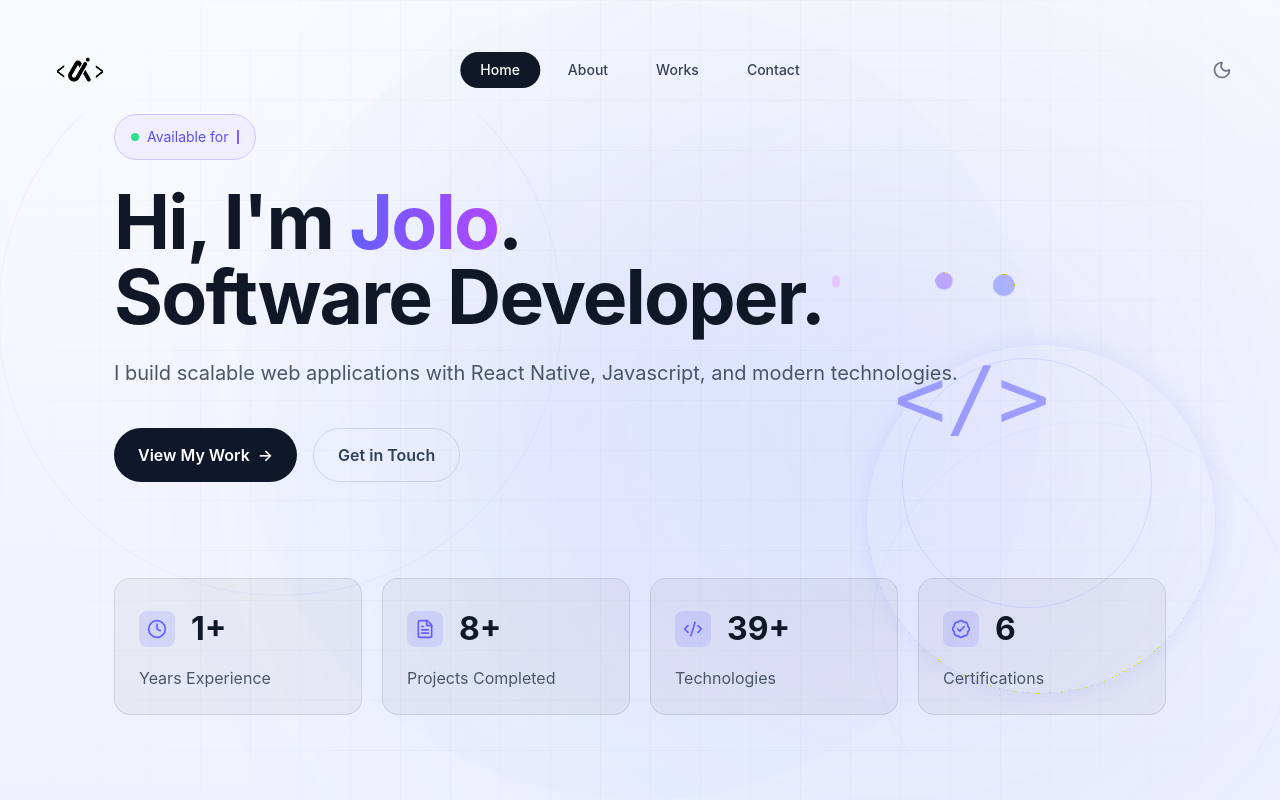
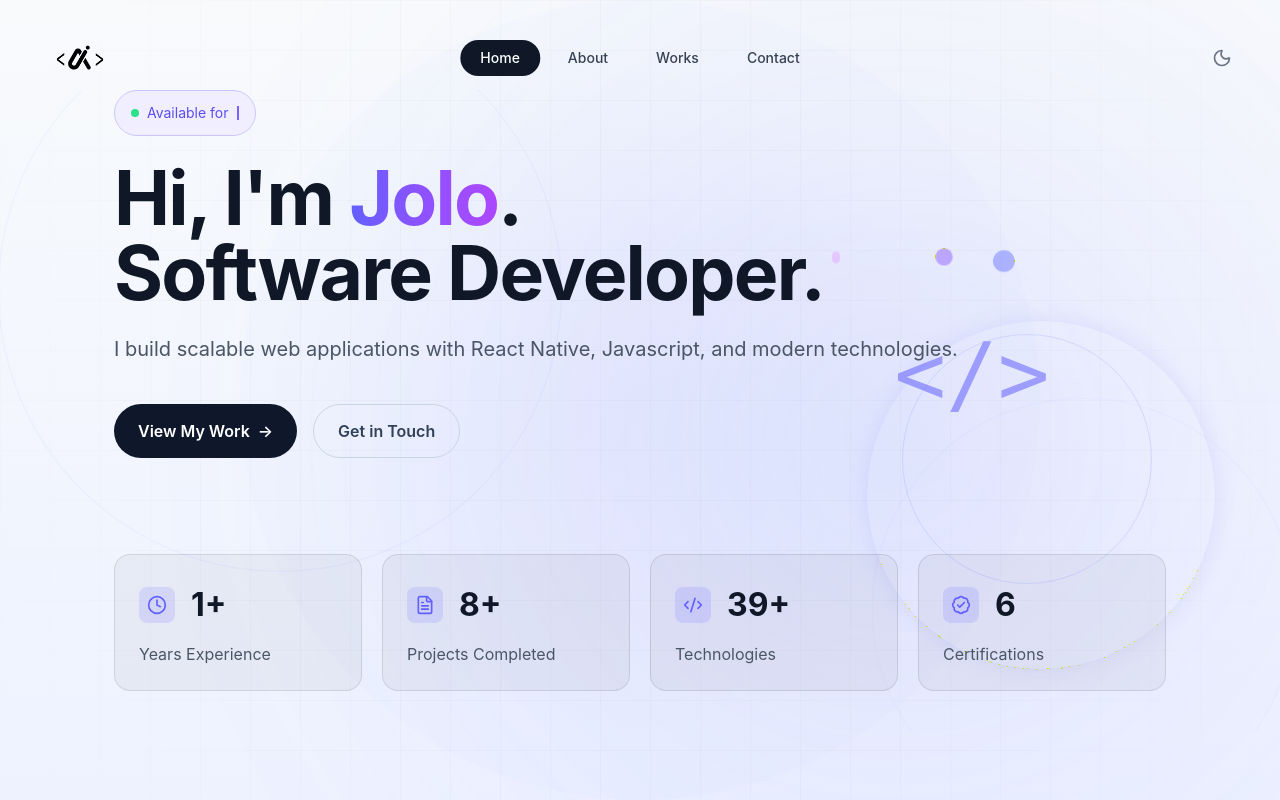
Before and after one commit to jolocdj/alfredjoloportfolio, a React (Vite) app: page / in a window 1280 px wide. Shown: the top 800 px of the page. Built offline with nearby package versions, Linux system fonts and the light colour scheme; a web font is replaced by a local one.

Commit message:
update navbar

```diff
--- a/src/components/Navbar.jsx
+++ b/src/components/Navbar.jsx
@@ -35,7 +35,7 @@ export default function Navbar({ dark, setDark }) {
     <>
       {showSticky && <div className="h-[72px] sm:h-[84px]" />}{" "}
       <nav
-        className={`flex items-center justify-between px-4 sm:px-6 lg:px-12 py-3 text-gray-900 dark:text-white transition-all duration-300 ${
+        className={`flex items-center justify-between px-4 sm:px-6 lg:px-12 py-0 text-gray-900 dark:text-white transition-all duration-300 ${
           showSticky
             ? "fixed top-0 left-0 right-0 z-50 backdrop-blur-md bg-white/70 dark:bg-black/30 border-b border-black/10 dark:border-white/10 shadow-sm"
             : "relative"
```
